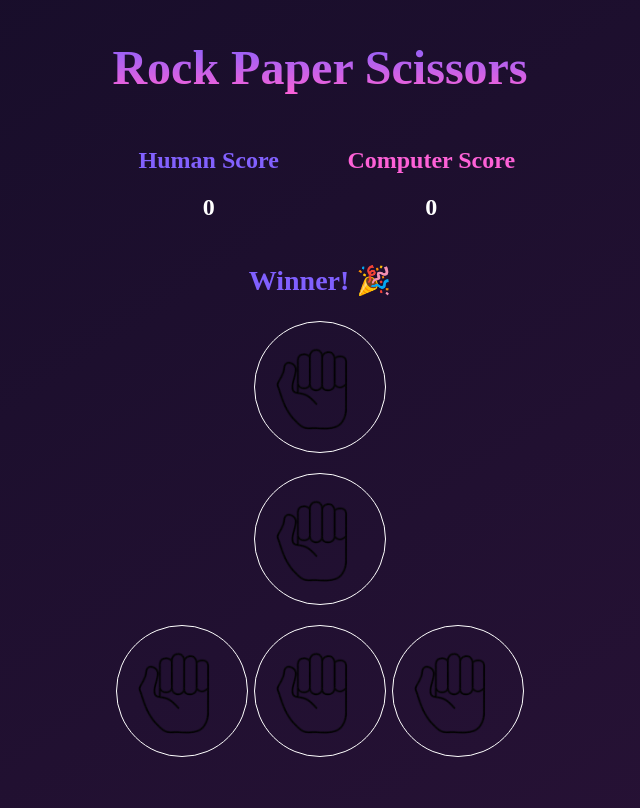
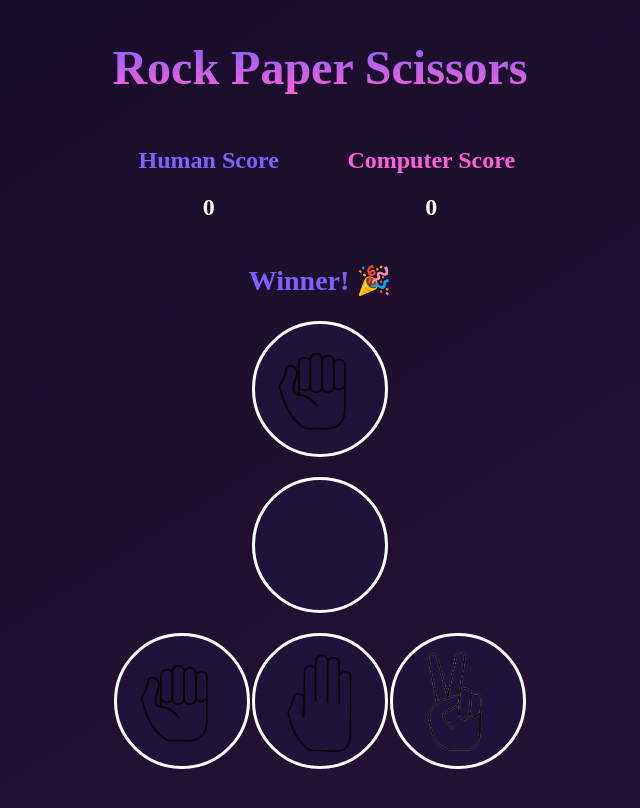
Before and after one commit to akcsantos/rock-paper-scissors, a React (Vite) app: page / in a window 1280 px wide. Shown: the top 808 px of the page, without its empty margins (328-968 px from the left). Built offline with nearby package versions, Linux system fonts and the light colour scheme.

Commit message:
adjust UI a bit and onclick features, to add functionality

```diff
--- a/src/components/Choices.jsx
+++ b/src/components/Choices.jsx
@@ -1,12 +1,11 @@
 import styles from "./choices.module.css";
-import Circles from "./Circles";
 
 export default function Choices() {
   return (
     <div className={styles.choices}>
-      <Circles />
-      <Circles />
-      <Circles />
+      <div className={styles.rock} />
+      <div className={styles.paper} />
+      <div className={styles.scissors} />
     </div>
   );
 }
--- a/src/components/Circles.jsx
+++ /dev/null
@@ -1,5 +0,0 @@
-import styles from "./circles.module.css";
-
-export default function Circles() {
-  return <div className={styles.circles}></div>;
-}
--- a/src/components/Selected.jsx
+++ b/src/components/Selected.jsx
@@ -1,11 +1,10 @@
-import Circles from "./Circles";
 import styles from "./selected.module.css";
 
 export default function Selected() {
   return (
     <div className={styles.selected}>
-      <Circles />
-      <Circles />
+      <div className={styles.playerChoice}></div>
+      <div className={styles.computerChoice}></div>
     </div>
   );
 }
--- a/src/components/choices.module.css
+++ b/src/components/choices.module.css
@@ -3,3 +3,55 @@
   grid-template-columns: repeat(3, 1fr);
   justify-items: center;
 }
+
+.rock {
+  border: 3px solid white;
+  width: 130px;
+  height: 130px;
+  border-radius: 50%;
+  margin-bottom: 20px;
+  background-color: #201339;
+  background-image: url("./images/rock.png");
+  background-size: contain;
+  background-position: center;
+}
+
+.paper {
+  border: 3px solid white;
+  width: 130px;
+  height: 130px;
+  border-radius: 50%;
+  margin-bottom: 20px;
+  background-color: #201339;
+  background-image: url("./images/paper.png");
+  background-size: contain;
+  background-position: center;
+}
+.scissors {
+  border: 3px solid white;
+  width: 130px;
+  height: 130px;
+  border-radius: 50%;
+  margin-bottom: 20px;
+  background-color: #201339;
+  background-image: url("./images/scissors.png");
+  background-size: contain;
+  background-position: center;
+}
+
+.rock:hover,
+.rock:focus,
+.paper:hover,
+.paper:focus,
+.scissors:hover,
+.scissors.focus {
+  box-shadow: 0 0.5em 0.5em -0.4em;
+  transform: translateY(-0.5em);
+}
+
+.rock:active,
+.paper:active,
+.scissors:active {
+  transform: scale(0.9);
+  box-shadow: 0 5px 25px rgba(255, 0, 130, 0.2);
+}
--- a/src/components/circles.module.css
+++ /dev/null
@@ -1,10 +0,0 @@
-.circles {
-  border: 1px solid white;
-  width: 130px;
-  height: 130px;
-  border-radius: 50%;
-  margin-bottom: 20px;
-  background-image: url("./images/rock.png");
-  background-size: cover;
-  background-position: center;
-}
--- a/src/components/selected.module.css
+++ b/src/components/selected.module.css
@@ -1,6 +1,29 @@
 .selected {
   display: flex;
   flex-direction: column;
-  justify-content: center;
+
   align-items: center;
 }
+
+.playerChoice {
+  border: 3px solid white;
+  width: 130px;
+  height: 130px;
+  border-radius: 50%;
+  margin-bottom: 20px;
+  background-color: #201339;
+  background-image: url("./images/rock.png");
+  background-size: contain;
+  background-position: center;
+}
+
+.computerChoice {
+  border: 3px solid white;
+  width: 130px;
+  height: 130px;
+  border-radius: 50%;
+  margin-bottom: 20px;
+  background-color: #201339;
+  background-size: contain;
+  background-position: center;
+}
```
